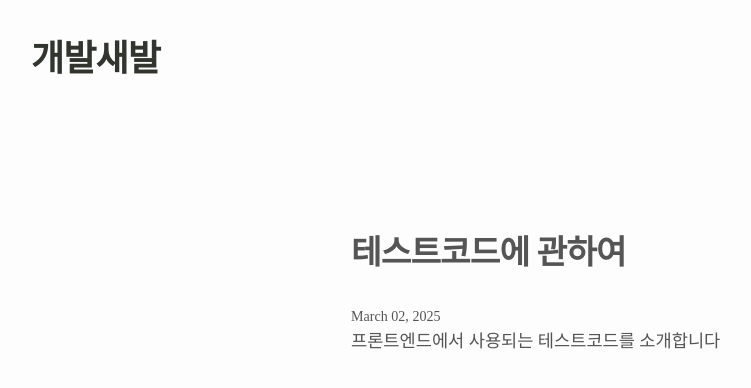
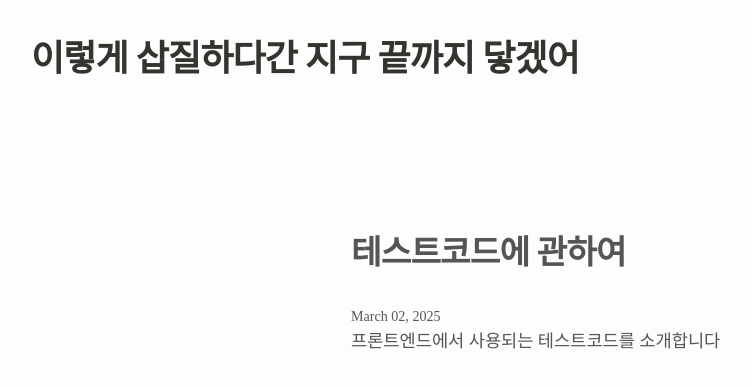
Before and after one commit to ppmyor/ppmyor.github.io, a Gatsby site: page / in a window 1280 px wide. Shown: the whole page, without its empty margins (1-752 px from the left). Built offline with nearby package versions, Linux system fonts and the light colour scheme; Gatsby itself is replaced by a stand-in of ours; a web font is replaced by a local one.

Commit message:
feat: 헤더명 변경

```diff
--- a/src/components/Layout/Header.tsx
+++ b/src/components/Layout/Header.tsx
@@ -6,7 +6,7 @@ import Colors from "@/layout/color"
 export default function Header() {
   return (
     <StyledHeader>
-      <a href="/">개발새발</a>
+      <a href="/">이렇게 삽질하다간 지구 끝까지 닿겠어</a>
     </StyledHeader>
   )
 }
```
